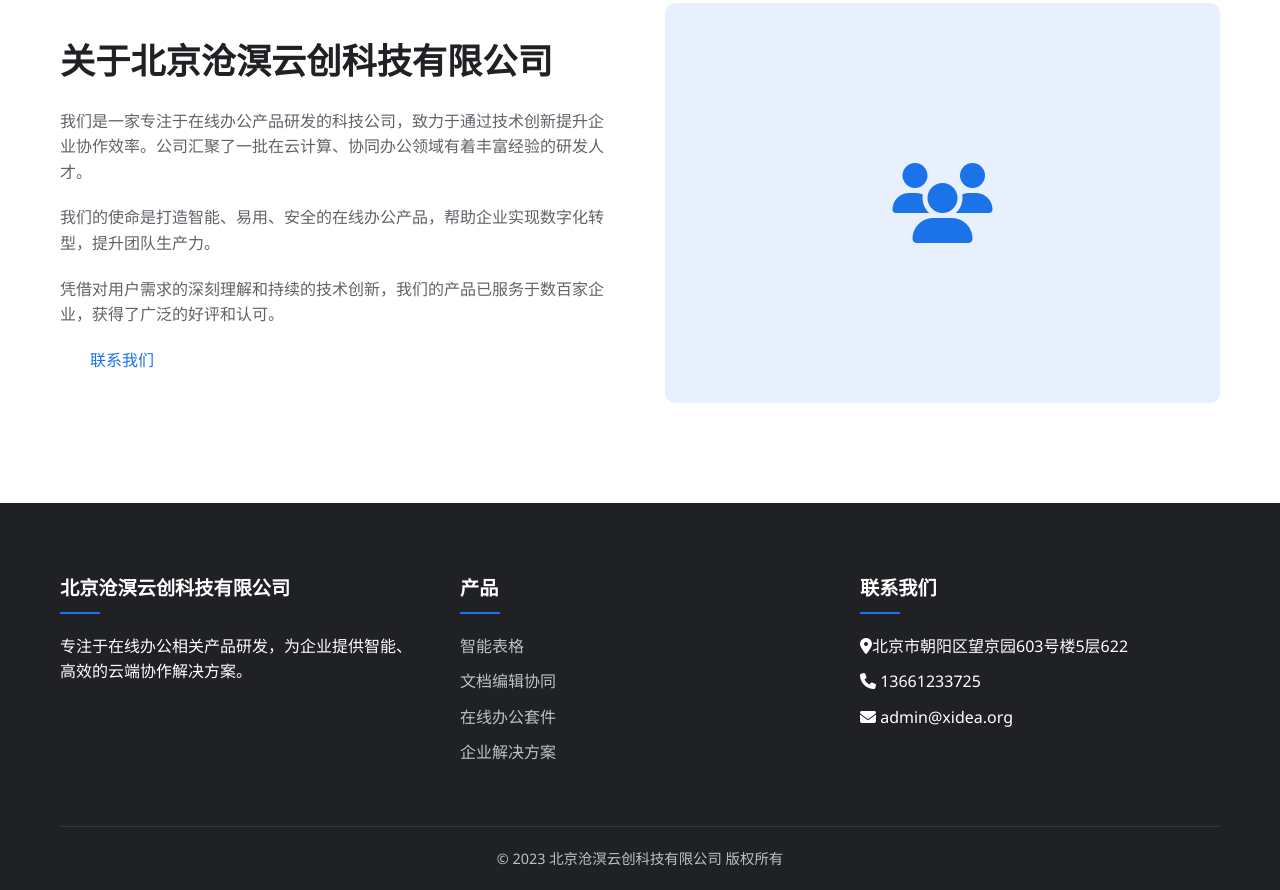
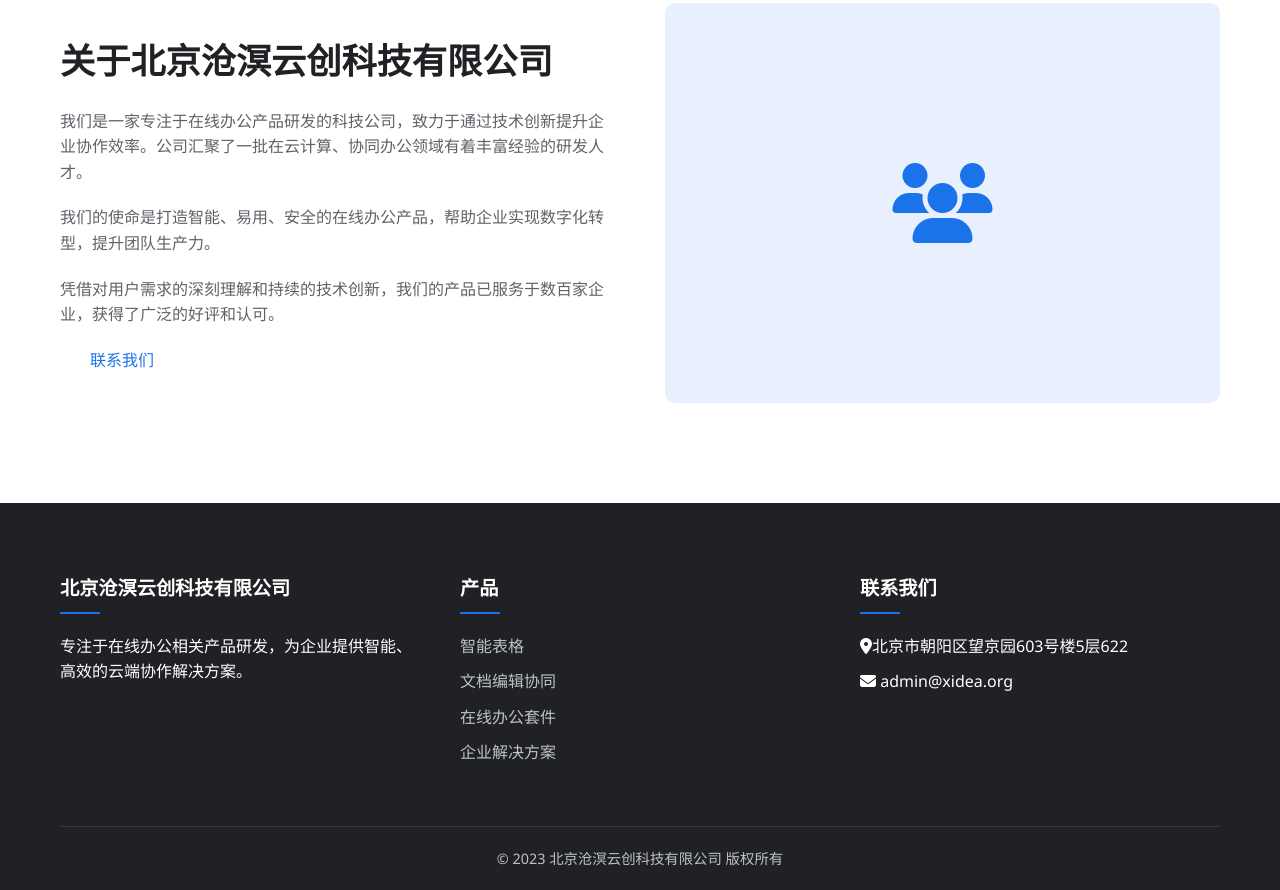
Before and after one commit to jindwcn/domain_default, a plain HTML site: page index.html in a window 1280 px wide. Shown: the part 1244-2134 px from the top of the page. Drawn offline with Linux system fonts and the light colour scheme.

Commit message:
Update index.html

```diff
--- a/index.html
+++ b/index.html
@@ -451,7 +451,6 @@
                     <h3>联系我们</h3>
                     <ul class="footer-links">
                         <li><i class="fas fa-map-marker-alt"></i>北京市朝阳区望京园603号楼5层622 </li>
-                        <li><i class="fas fa-phone"></i> 13661233725</li>
                         <li><i class="fas fa-envelope"></i> admin@xidea.org</li>
                     </ul>
                 </div>
```
